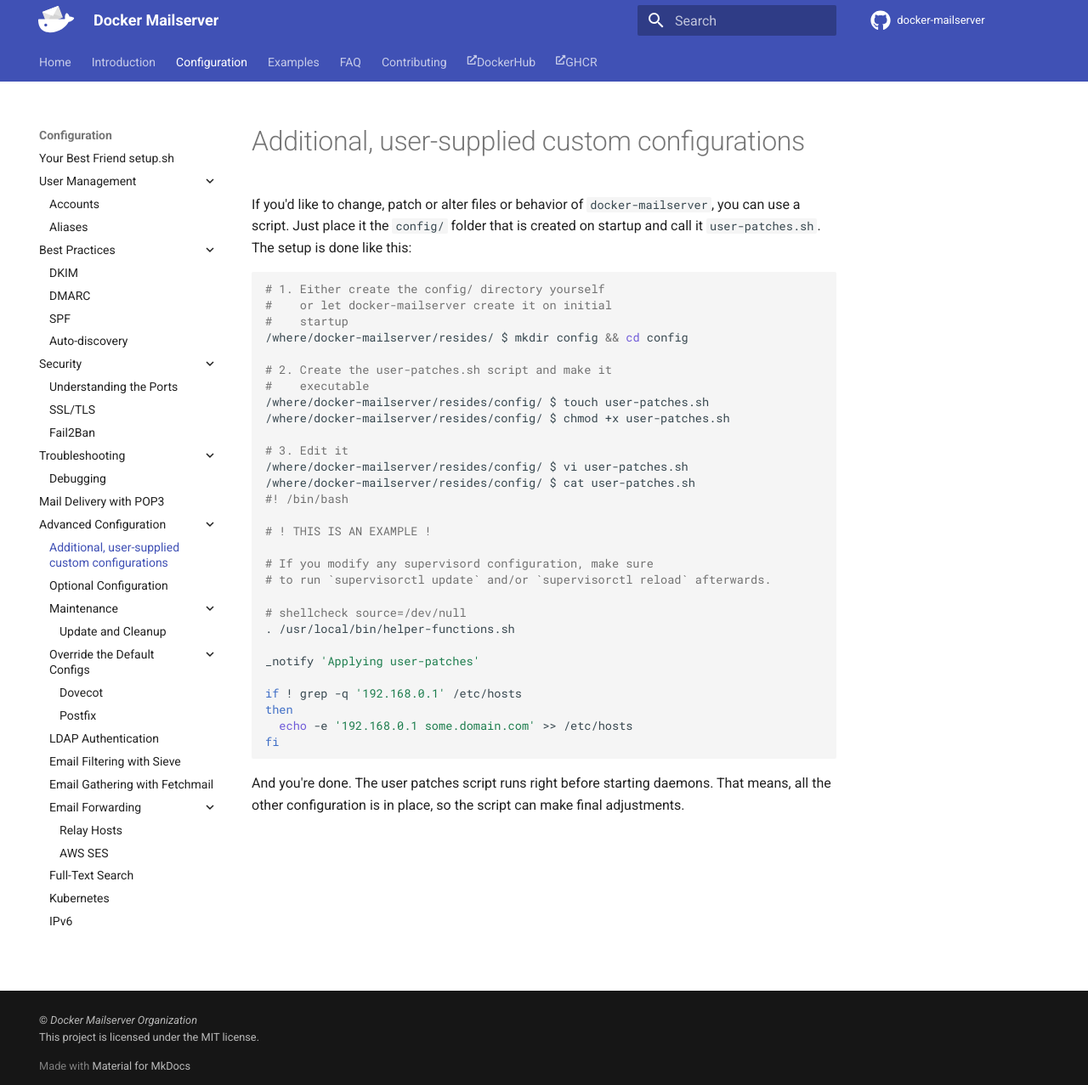
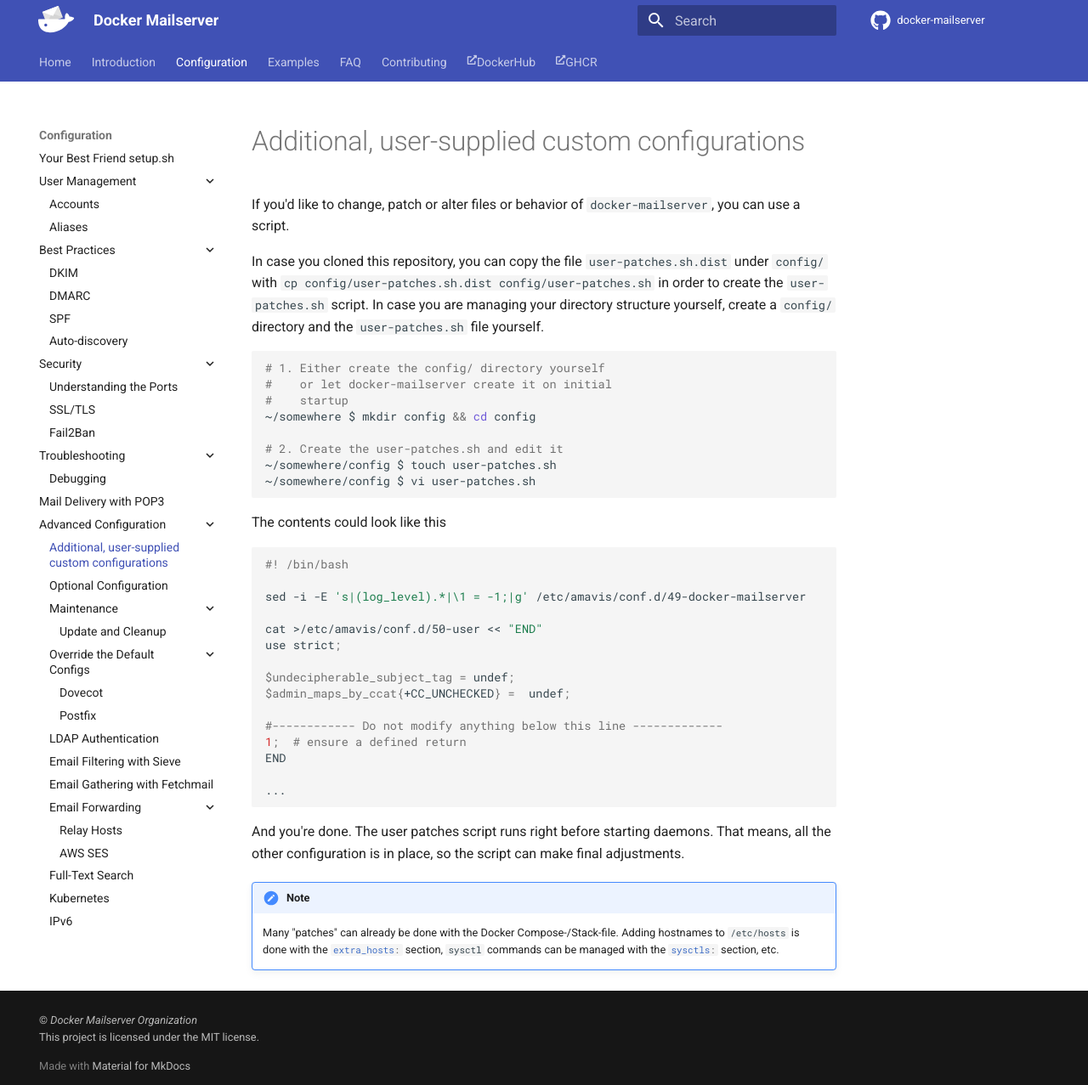
Before and after one commit to docker-mailserver/docker-mailserver, an MkDocs documentation site: the page built from docs/content/config/advanced/user-patches.md, in a window 1280 px wide and 1277 px high. Shown: the whole window at 85% size. Built offline with MkDocs 1.6.1 and Material for MkDocs 9.7.7, drawn with Linux system fonts in a browser that asks for light colours; comment, search, counter and statistics services are not loaded; the version menu is left out.

Commit message:
make user-patches section even more straightforward

````diff
--- a/docs/content/config/advanced/user-patches.md
+++ b/docs/content/config/advanced/user-patches.md
@@ -2,38 +2,42 @@
 title: 'Custom user changes & patches'
 ---
 
-If you'd like to change, patch or alter files or behavior of `docker-mailserver`, you can use a script. Just place it the `config/` folder that is created on startup and call it `user-patches.sh`. The setup is done like this:
+If you'd like to change, patch or alter files or behavior of `docker-mailserver`, you can use a script.
 
-``` BASH
+In case you cloned this repository, you can copy the file `user-patches.sh.dist` under `config/` with `#!sh cp config/user-patches.sh.dist config/user-patches.sh` in order to create the `user-patches.sh` script. In case you are managing your directory structure yourself, create a `config/` directory and the `user-patches.sh` file yourself.
+
+``` sh
 # 1. Either create the config/ directory yourself
 #    or let docker-mailserver create it on initial
 #    startup
-/where/docker-mailserver/resides/ $ mkdir config && cd config
+~/somewhere $ mkdir config && cd config
 
-# 2. Create the user-patches.sh script and make it
-#    executable
-/where/docker-mailserver/resides/config/ $ touch user-patches.sh
-/where/docker-mailserver/resides/config/ $ chmod +x user-patches.sh
+# 2. Create the user-patches.sh and edit it
+~/somewhere/config $ touch user-patches.sh
+~/somewhere/config $ vi user-patches.sh
+```
 
-# 3. Edit it
-/where/docker-mailserver/resides/config/ $ vi user-patches.sh
-/where/docker-mailserver/resides/config/ $ cat user-patches.sh
+The contents could look like this
+
+``` sh
 #! /bin/bash
 
-# ! THIS IS AN EXAMPLE !
+sed -i -E 's|(log_level).*|\1 = -1;|g' /etc/amavis/conf.d/49-docker-mailserver
 
-# If you modify any supervisord configuration, make sure
-# to run `supervisorctl update` and/or `supervisorctl reload` afterwards.
+cat >/etc/amavis/conf.d/50-user << "END"
+use strict;
 
-# shellcheck source=/dev/null
-. /usr/local/bin/helper-functions.sh
+$undecipherable_subject_tag = undef;
+$admin_maps_by_ccat{+CC_UNCHECKED} =  undef;
 
-_notify 'Applying user-patches'
+#------------ Do not modify anything below this line -------------
+1;  # ensure a defined return
+END
 
-if ! grep -q '192.168.0.1' /etc/hosts
-then
-  echo -e '192.168.0.1 some.domain.com' >> /etc/hosts
-fi
+...
 ```
 
 And you're done. The user patches script runs right before starting daemons. That means, all the other configuration is in place, so the script can make final adjustments.
+
+!!! note
+    Many "patches" can already be done with the Docker Compose-/Stack-file. Adding hostnames to `/etc/hosts` is done with the `#!yaml extra_hosts:` section, `sysctl` commands can be managed with the `#!yaml sysctls:` section, etc.
--- a/docs/mkdocs.yml
+++ b/docs/mkdocs.yml
@@ -55,6 +55,7 @@
   - pymdownx.details
   - pymdownx.superfences
   - pymdownx.magiclink
+  - pymdownx.inlinehilite
   - pymdownx.emoji:
       emoji_index: !!python/name:materialx.emoji.twemoji
       emoji_generator: !!python/name:materialx.emoji.to_svg
````
Also changed, not shown: README.md.
